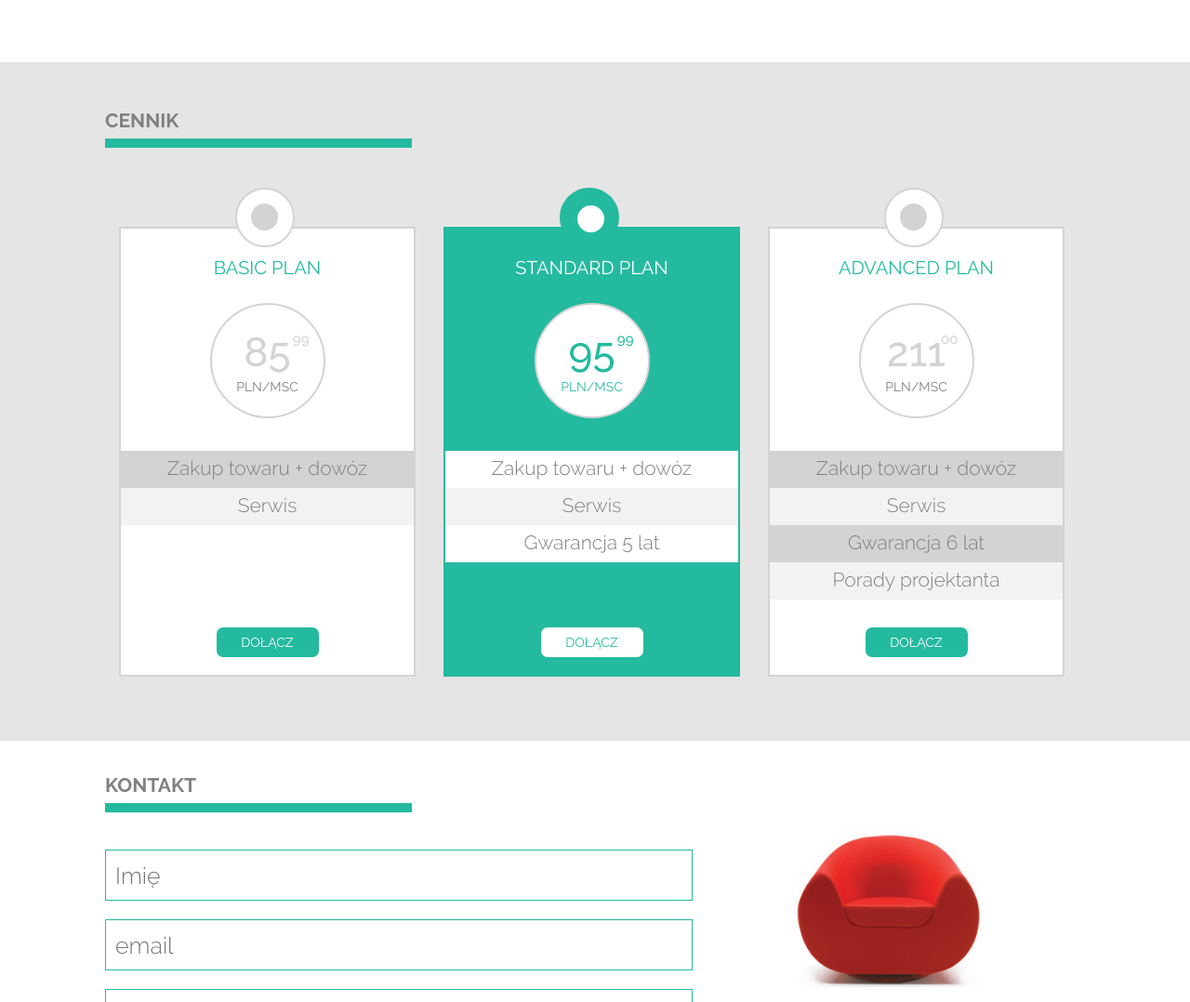
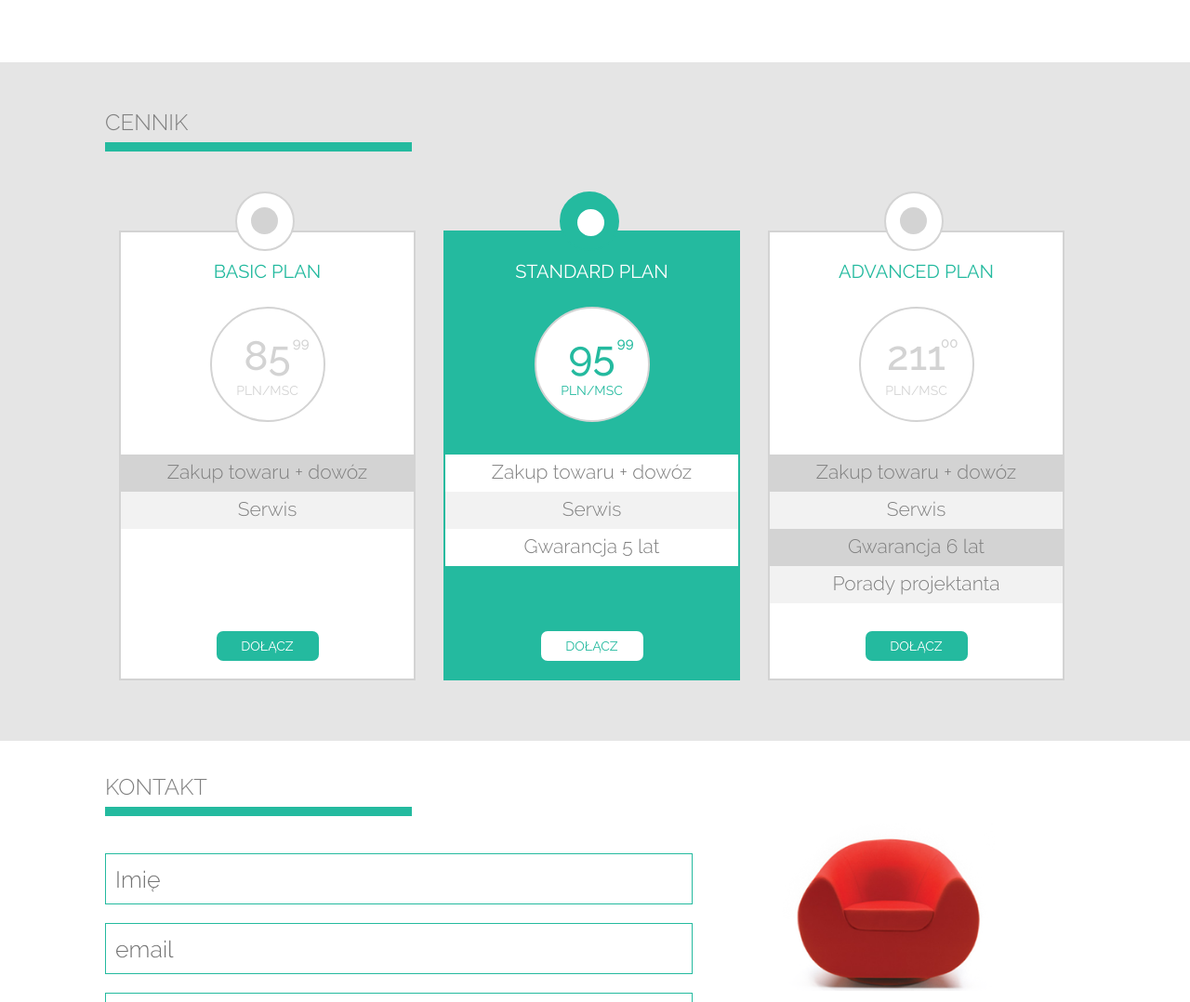
Before and after one commit to JBarecki/Sit_on_chair, a plain HTML site: page index.html in a window 1280 px wide. Shown: the part 803-1881 px from the top of the page at 93% size. Drawn offline with Linux system fonts and the light colour scheme.

Commit message:
Sit on chair final

```diff
--- a/css/style.css
+++ b/css/style.css
@@ -311,9 +311,9 @@ background-color: rgba(0, 0, 0, 0.1);
 
 }
 
-.bookmarkHeaderTitle {
+.bookmarkHeaderTitle h3 {
 width: 330px;
-font-size: 18px;
+font-size: 24px;
 font-weight: 300 !important;
 color: grey;
 border-bottom: 10px solid #24ba9f;
@@ -440,7 +440,7 @@ text-align: center;
 }
 
 #pricePLN {
-color: grey;
+color: lightgrey;
 width: 100%;
 text-align: center;
 margin-top: 4px;
@@ -508,8 +508,9 @@ height: 400px;
 
 }
 
-.formHeaderTitle {
-	font-size: 18px;
+.formHeaderTitle h3 {
+	font-size: 24px;
+	font-weight: 300;
 	color: black;
 	border-bottom: 10px solid #24ba9f;
 	width: 330px;
@@ -689,7 +690,6 @@ margin-left: 13%;
 	float: left;
 	margin-right: 4px;
 
-
 }
 
 .footerRight div:last-child {
```
